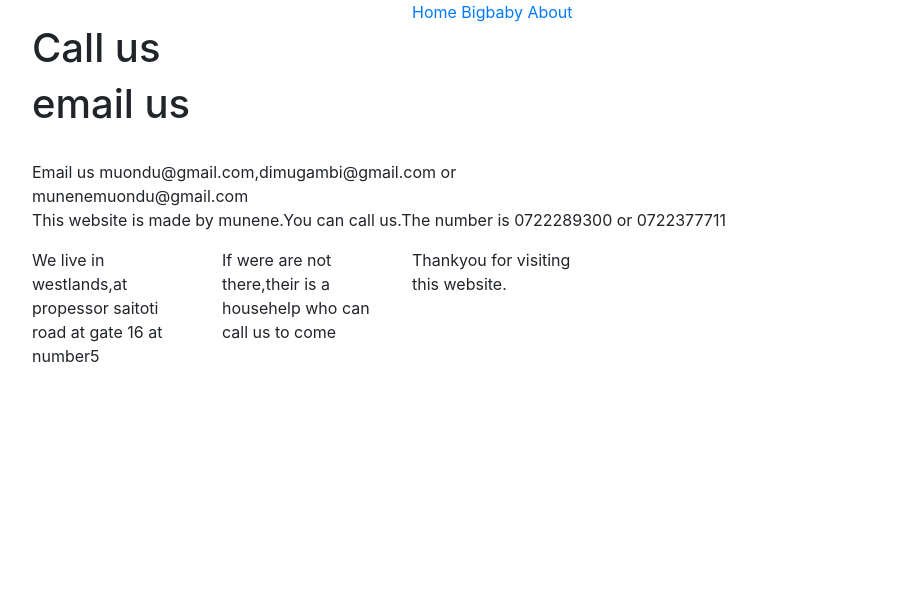
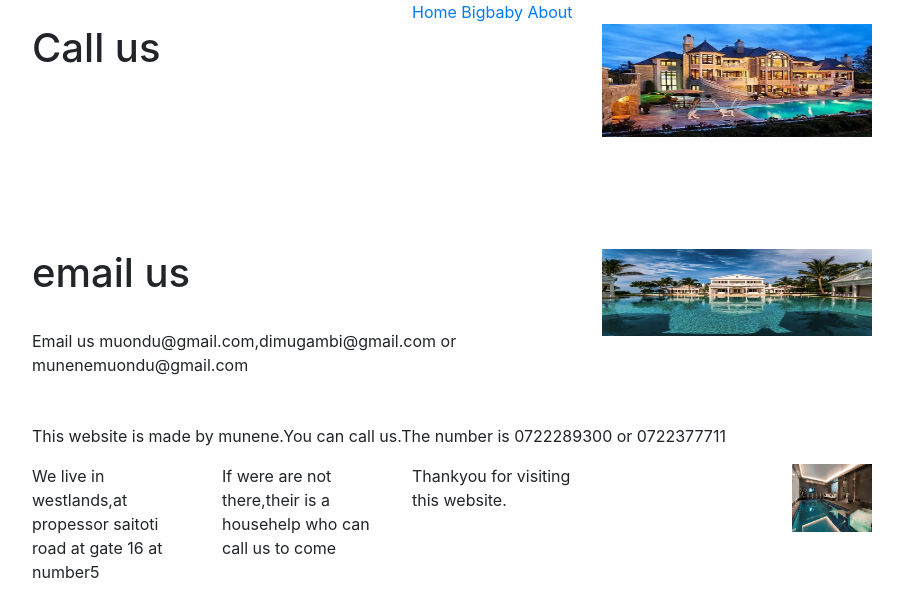
Before and after one commit to muondu/animals, a plain HTML site: page contact.html in a window 1280 px wide. Shown: the whole page, without its empty margins (53-956 px from the left). Drawn offline with Linux system fonts and the light colour scheme.

Commit message:
I am putting a project in github

```diff
--- a/contact.html
+++ b/contact.html
@@ -35,7 +35,7 @@
 </div>
 <div class="col-md-6">
 <div class="image1">
-
+  <img src="img/contact1.jpg" width="50%" height="50%">
 </div>
 </div>
 </div>
@@ -48,7 +48,7 @@
 </div>
 <div class="col-md-6">
 <div class="image2">
-
+<img src="img/contact2.jpg" width="50%" height="50%">
     </div>
     </div>
 </div>
@@ -83,7 +83,7 @@
 
 <div class="col-md-2">
 <div class="image3">
-
+ <img src="img/contact3.jpg" width="50%" height="50%">
     </div>
     </div>
 <div class="col-md-2">
```
Also changed, not shown: img/Cool-Cars.jpg (added), img/car1.jpg (added), img/contact1.jpg (added), img/contact2.jpg (added), img/contact3.jpg (added), index.html (line endings or trailing spaces).
